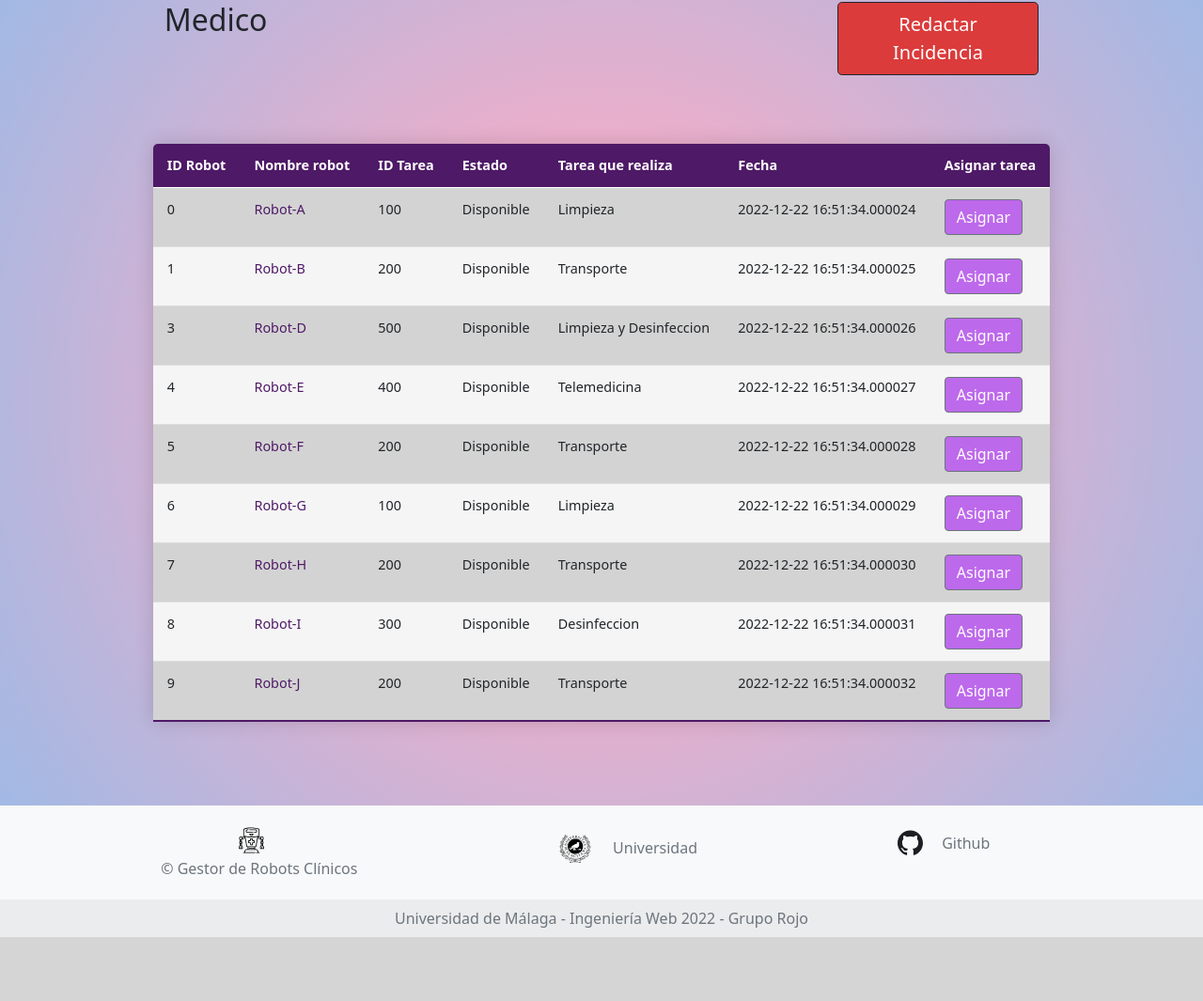
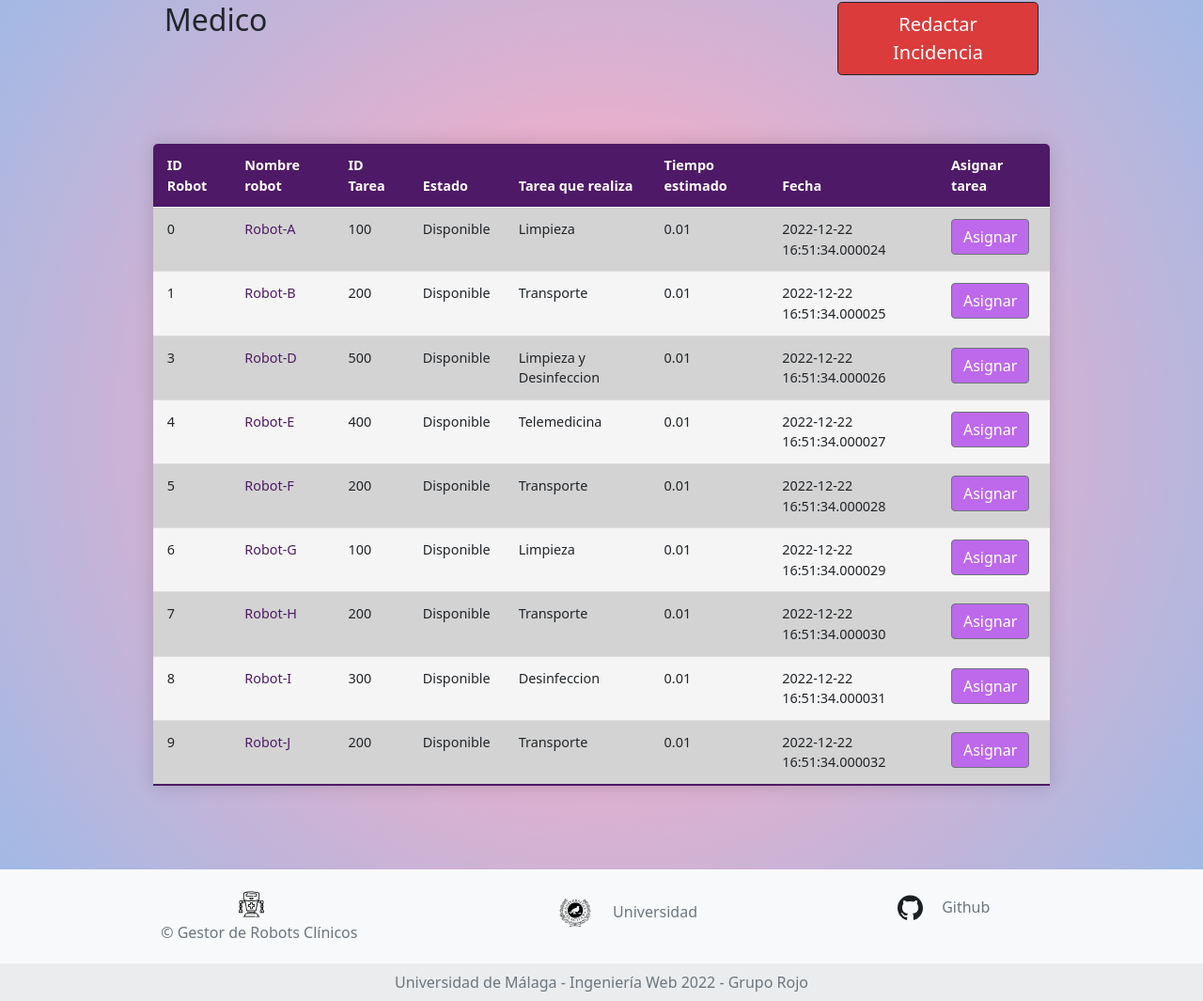
Before and after one commit to jesusaldanamartin/web_engineering, a Flask app: page /doctor in a window 1280 px wide. Shown: the part 145-1210 px from the top of the page at 94% size. Before the commit the page ends 1142 px from the top, so only its background shows below. Run offline with Flask 3, Linux system fonts and the light colour scheme; data comes from the database, SQL or seed files in the repository; some libraries are stand-ins or nearby versions.

Commit message:
ultimos cambios

```diff
--- a/app.py
+++ b/app.py
@@ -417,7 +417,7 @@ def robot_tecnico():
         id_robot = request.form['id']
         name_robot=  request.form['name']
         id_tarea= request.form['id_Tareas']
-        tipoTarea = request.form['tipoTarea']
+        #tipoTarea = request.form['tipoTarea']
 
         robot_exists = db.session.query(exists().where(Robots.id == id_robot)).scalar()
         tarea_exists = db.session.query(exists().where(Tareas.id == id_tarea)).scalar()
--- a/templates/formulario_tecnico_robots.jinja
+++ b/templates/formulario_tecnico_robots.jinja
@@ -50,13 +50,14 @@
                             </div>
 
                             <!-- TipoTareas input -->
+                            <!--
                             <div class="form-group row mb-4">
                                 <label for="tipoTarea" class="col-sm-2 col-form-label">Tipo de tarea</label>
                                 <div class="col-sm-10">
                                     <input type="tipoTarea" class="form-control" id="tipoTarea" name="tipoTarea"
                                         placeholder="Tipos de tareas">
                                 </div>
-                            </div>
+                            </div>  -->
 
                             <!-- Enviar Tarea button -->
                             <button type="submit" class="btn btn-block mb-4 bot_inicio">
--- a/templates/template_medico.jinja
+++ b/templates/template_medico.jinja
@@ -37,6 +37,7 @@
                 <th scope="col">ID Tarea</th>
                 <th scope="col">Estado</th>
                 <th scope="col">Tarea que realiza</th>
+                <th scope="col">Tiempo estimado</th>
                 <th scope="col">Fecha</th>
                 <th scope="col">Asignar tarea</th>
               </tr>
@@ -49,6 +50,7 @@
                 <td>{{tablas.id_Tareas}}</td>
                 <td>{{tablas.estado}}</td>
                 <td>{{tablas.tipoTarea}}</td>
+                <td>{{tablas.tiempoEstimado}}</td>
                 <td>{{tablas.date}}</td>
                 <td>
                   <a class="btn btn-secondary bot_inicio" href="/asignacionTareas/{{tablas.name_robot}}">Asignar</a>
--- a/templates/template_tecnico.jinja
+++ b/templates/template_tecnico.jinja
@@ -46,7 +46,7 @@
     </div>
 
 
-    <fieldset class="text-black col-md-8 px-3 bot">
+    <fieldset class="text-black col-md-8 px-3 bot3">
 
       <form method="GET" class="mt-5 row justify-content-center">
         <div class="row" id=user-div name="user-div">
```
Also changed, not shown: 1 other file.
